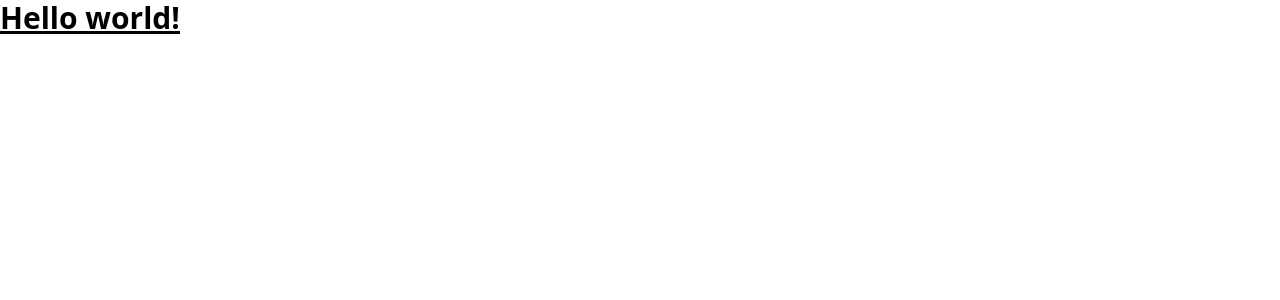
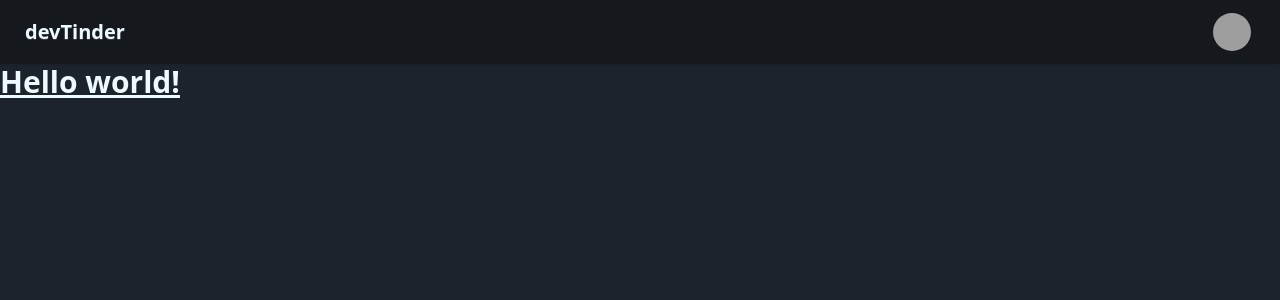
Before and after one commit to Shrikant92Bhatt/dev-tinder-web, a React (Vite) app: page / in a window 1280 px wide. Shown: the top 300 px of the page. Built offline with nearby package versions, Linux system fonts and the light colour scheme; grey boxes are pictures that could not be loaded.

Commit message:
navbar added

```diff
--- a/package.json
+++ b/package.json
@@ -20,6 +20,7 @@
     "@types/react": "^19.1.8",
     "@types/react-dom": "^19.1.6",
     "@vitejs/plugin-react": "^4.6.0",
+    "daisyui": "^5.0.46",
     "eslint": "^9.30.1",
     "eslint-plugin-react-hooks": "^5.2.0",
     "eslint-plugin-react-refresh": "^0.4.20",
--- a/src/App.jsx
+++ b/src/App.jsx
@@ -1,9 +1,11 @@
+import Navbar from "./navbar/Navbar"
 
 
 function App() {
 
   return (
     <>
+      <Navbar />
       <h1 className="text-3xl font-bold underline">
     Hello world!
   </h1>
--- a/src/index.css
+++ b/src/index.css
@@ -1 +1,4 @@
 @import "tailwindcss";
+@plugin "daisyui" {
+    themes: dark --default, light --prefersdark;
+}
--- /dev/null
+++ b/src/navbar/Navbar.jsx
@@ -0,0 +1,37 @@
+import React from 'react'
+
+
+const Navbar = () => {
+  return (
+    <div className="navbar bg-base-300 shadow-sm">
+        <div className="flex-1">
+            <a className="btn btn-ghost text-xl">devTinder</a>
+        </div>
+        <div className="flex gap-2">
+            <div className="dropdown dropdown-end mx-5">
+            <div tabIndex={0} role="button" className="btn btn-ghost btn-circle avatar">
+                <div className="w-10 rounded-full">
+                <img
+                    alt="Tailwind CSS Navbar component"
+                    src="https://img.daisyui.com/images/stock/photo-1534528741775-53994a69daeb.webp" />
+                </div>
+            </div>
+            <ul
+                tabIndex={0}
+                className="menu menu-sm dropdown-content bg-base-100 rounded-box z-1 mt-3 w-52 p-2 shadow">
+                <li>
+                <a className="justify-between">
+                    Profile
+                    <span className="badge">New</span>
+                </a>
+                </li>
+                <li><a>Settings</a></li>
+                <li><a>Logout</a></li>
+            </ul>
+            </div>
+        </div>
+        </div>
+  )
+}
+
+export default Navbar;
```
Also changed, not shown: 2 other files (tests, documents, lock files or other folders).
